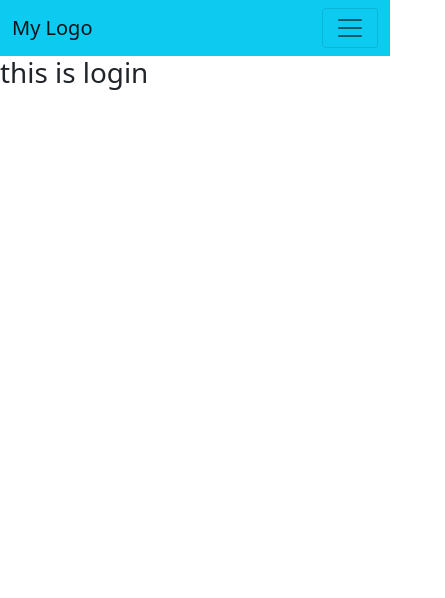
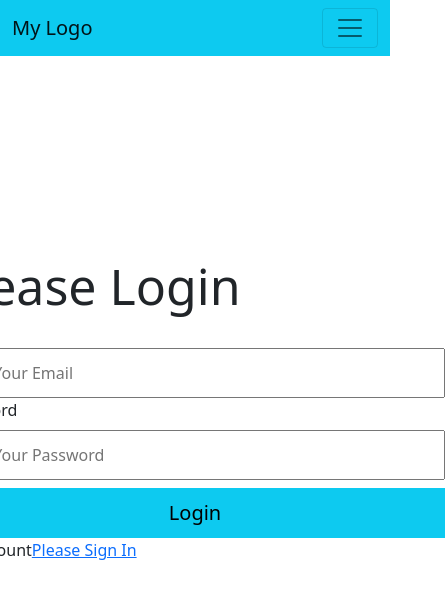
Before and after one commit to alamin00006/independent-service-provider, a React (Create React App) app: page /login in a window 390 px wide. Shown: the top 598 px of the page, 445 px wide, since content can reach past the window. Built offline with nearby package versions, Linux system fonts and the light colour scheme.

Commit message:
home page services responsive

```diff
--- a/package.json
+++ b/package.json
@@ -11,6 +11,7 @@
     "react": "^18.0.0",
     "react-bootstrap": "^2.2.3",
     "react-dom": "^18.0.0",
+    "react-firebase-hooks": "^5.0.3",
     "react-router-dom": "^6.3.0",
     "react-scripts": "5.0.1",
     "web-vitals": "^2.1.4"
--- a/public/index.html
+++ b/public/index.html
@@ -24,7 +24,7 @@
       work correctly both with client-side routing and a non-root public URL.
       Learn how to configure a non-root public URL by running `npm run build`.
     -->
-    <title>React App</title>
+    <title>Physical medicine specialist</title>
   </head>
   <body>
     <noscript>You need to enable JavaScript to run this app.</noscript>
--- a/src/App.js
+++ b/src/App.js
@@ -7,6 +7,7 @@ import HealthMedicine from './Pages/HealthMedicine/HealthMedicine';
 import Home from './Pages/Home/Home';
 import Login from './Pages/Login/Login';
 import ServiceDetails from './Pages/Services/ServiceDetails/ServiceDetails';
+import SignUp from './Pages/SignUp/SignUp';
 
 
 
@@ -21,6 +22,7 @@ function App() {
       <Route path='health' element={<HealthMedicine></HealthMedicine>}></Route>
         <Route path='about' element={<About></About>}></Route>
       <Route path='login' element={<Login></Login>}></Route>
+      <Route path='signin' element={<SignUp></SignUp>}></Route>
      </Routes>
     </div>
   );
--- a/src/Pages/Login/Login.css
+++ b/src/Pages/Login/Login.css
@@ -0,0 +1,12 @@
+.login-form{
+    margin: 200px auto;
+}
+.login-form input{
+   width: 500px;
+   height: 50px;
+}
+
+.form-title{
+  font-size: 50px;
+
+}
--- a/src/Pages/Login/Login.js
+++ b/src/Pages/Login/Login.js
@@ -1,10 +1,46 @@
 import React from 'react';
+import { Link } from 'react-router-dom';
+import './Login.css'
+import auth from '../../firebase.init'
+import { useCreateUserWithEmailAndPassword } from 'react-firebase-hooks/auth';
 
 const Login = () => {
+
+    const [
+        createUserWithEmailAndPassword,
+        user,
+        loading,
+        error,
+      ] = useCreateUserWithEmailAndPassword(auth);
+
+
+ const handleSubmit =(e)=>{
+   e.preventDefault();
+   const email = e.target.email.value;
+   const password = e.target.password.value;
+   createUserWithEmailAndPassword(email, password);
+ }
+
+
     return (
-        <div>
-            <h1>this is login</h1>
+
+            <div className='d-flex justify-content-center login-form'>
+
+            <form onSubmit={handleSubmit}>
+            <h1 className='form-title'>Please Login</h1>
+                <label htmlFor="email">Email</label>
+                <input className='d-block' placeholder='Enter Your Email' type="email" name="email" id="email" />
+
+                <label htmlFor="password">Password</label>
+                <input className='d-block mt-2' type="password" placeholder='Enter Your Password' name="password" id="password" />
+               <input className='bg-info border-0 py-2 mt-2 fs-5' type="submit" value="Login" />
+
+               <p>No Account<Link to = "/signin">Please Sign In
+           </Link></p>
+            </form>
+
         </div>
+
     );
 };
 
--- a/src/Pages/Services/Service.css
+++ b/src/Pages/Services/Service.css
@@ -2,3 +2,8 @@
     display: grid;
     grid-template-columns: repeat(3,1fr);
 }
+.single-card{
+   border: 1px solid lightblue;
+   border-radius: 20px;
+
+}
--- a/src/Pages/Services/Service.js
+++ b/src/Pages/Services/Service.js
@@ -10,8 +10,8 @@ const Service = ({service}) => {
         navigate(`/service/${id}`)
     }
     return (
-        <div>
-            <Card style={{ width: '18rem' }}>
+        <div className='col-lg-4 col-sm-12'>
+            <Card className='single-card w-100' style={{ width: '18rem' }}>
   <Card.Img variant="top" src={picture} />
   <Card.Body>
     <Card.Title>{name}</Card.Title>
@@ -19,7 +19,7 @@ const Service = ({service}) => {
     <Card.Text>
       {description}
     </Card.Text>
-    <Button variant="primary" onClick={()=>BookingNow(id)}>Booking Now</Button>
+    <Button className='w-100 p-2 fs-5 rounded' variant="info" onClick={()=>BookingNow(id)}>Booking Now</Button>
   </Card.Body>
 </Card>
         </div>
--- a/src/Pages/Services/Services.js
+++ b/src/Pages/Services/Services.js
@@ -11,9 +11,9 @@ const Services = () => {
         .then(data => setServices(data))
     },[])
     return (
-        <div  id='services'>
+        <div  id='services' className='container'>
            <h1 className='service-title text-center fw-bold' >Services</h1>
-           <div className='all-card container'>
+           <div className='row gy-3'>
            {
                services.map(service =><Service key={service.id} service ={service}></Service>)
            }
--- a/src/Pages/SignUp/SignUp.js
+++ b/src/Pages/SignUp/SignUp.js
@@ -1,10 +1,24 @@
 import React from 'react';
+import { Link } from 'react-router-dom';
 
 const SignUp = () => {
     return (
-        <div>
-            <h1>this is SignUp</h1>
-        </div>
+        <div className='d-flex justify-content-center login-form'>
+
+        <form>
+        <h1 className='form-title'>Please SingIn</h1>
+            <label htmlFor="email">Email</label>
+            <input className='d-block' placeholder='Enter Your Email' type="email" name="email" id="email" />
+
+            <label htmlFor="password">Password</label>
+            <input className='d-block mt-2' type="password" placeholder='Enter Your Password' name="password" id="password" />
+           <input className='bg-info border-0 py-2 mt-2 fs-5' type="submit" value="SignIn" />
+           <p>Already have a Account<Link to = "/login">Please Login
+           </Link></p>
+
+        </form>
+    </div>
+
     );
 };
 
```
Also changed, not shown: src/Pages/Header/Header.js (+22 -16 lines), 1 other file (tests, documents, lock files or other folders).
